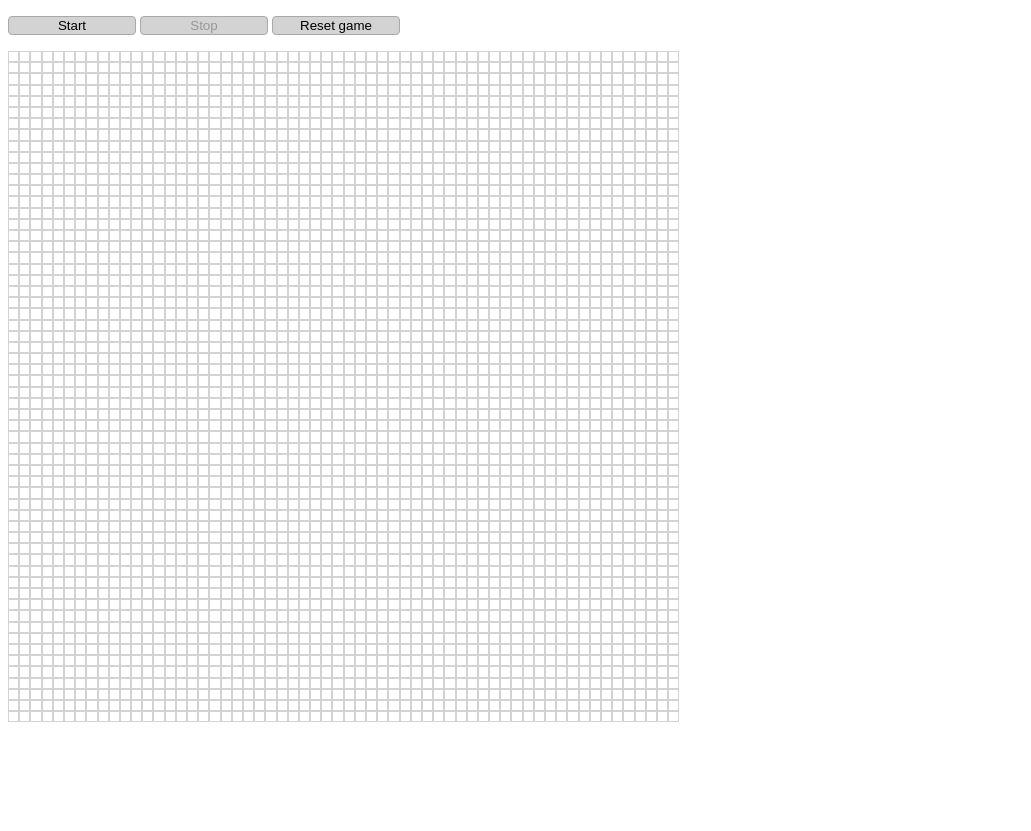
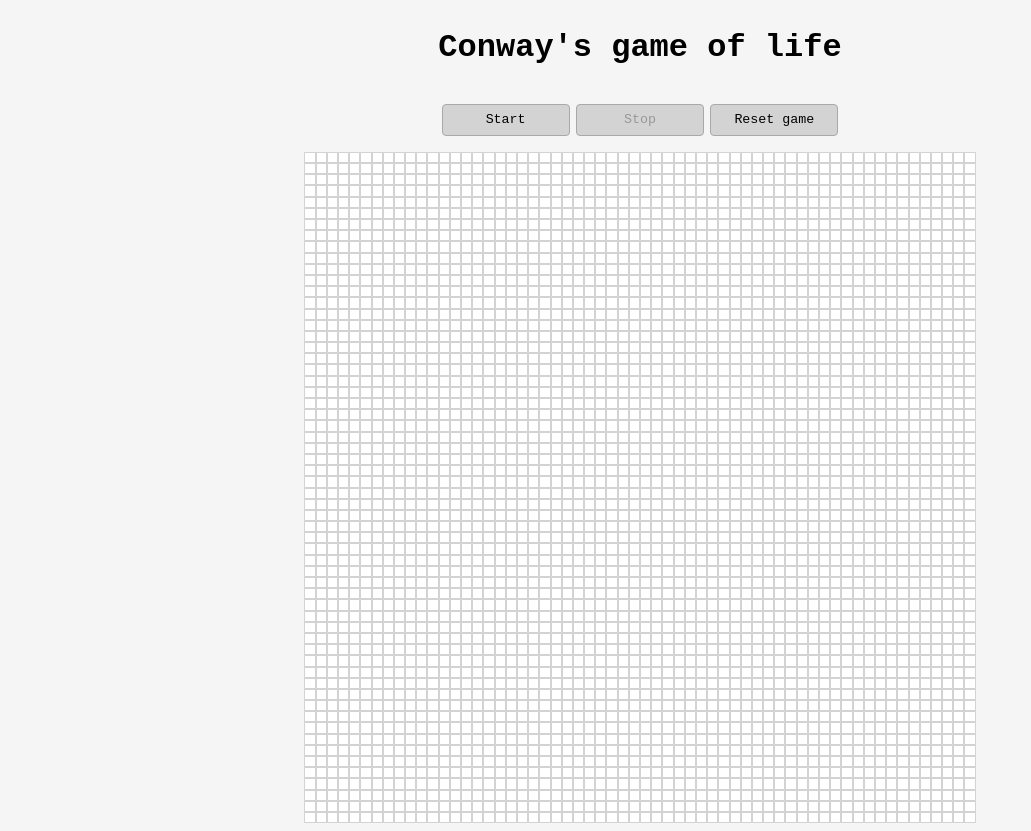
Before and after one commit to kamilpitula/game-of-life-vannilla, a website built with Vite: page game-of-life-vannilla/index.html in a window 1280 px wide. Shown: the whole page, without its empty margins (0-1031 px from the left). Before the commit the page ends 800 px from the top, so only its background shows below. Built offline with nearby package versions, Linux system fonts and the light colour scheme.

Commit message:
improve styling

```diff
--- a/game-of-life-vannilla/index.html
+++ b/game-of-life-vannilla/index.html
@@ -8,11 +8,18 @@
     <link rel="stylesheet" src="./style.css" />
   </head>
   <body>
-    <div id="controls">
-      <button id="startBtn">Start</button>
-      <button id="stopBtn">Stop</button>
-      <button id="resetBtn">Reset game</button>
-    </div>
-    <div id="board"></div>
+    <header id="banner">
+      <h1>Conway's game of life</h1>
+    </header>
+    <main>
+      <header id="controls">
+        <button id="startBtn">Start</button>
+        <button id="stopBtn">Stop</button>
+        <button id="resetBtn">Reset game</button>
+      </header>
+      <section id="game">
+        <div id="board"></div>
+      </section>
+    </main>
   </body>
 </html>
--- a/game-of-life-vannilla/style.css
+++ b/game-of-life-vannilla/style.css
@@ -1,21 +1,36 @@
 * {
   box-sizing: border-box;
+  background-color: whitesmoke;
+  font-family: 'Courier New', Courier, monospace;
+}
+#banner{
+  display: flex;
+  justify-content: center;
+}
+
+#game {
+  display: flex;
+  justify-content: center;
 }
 
 #controls {
   margin-top: 1rem;
   margin-bottom: 1rem;
+  display: flex;
+  justify-content: center;
 }
 
-#controls button{
+#controls button {
   background-color: lightgrey;
   border: none;
   width: 8rem;
+  height: 2rem;
   border: 1px solid darkgray;
   border-radius: 4px;
+  margin: 0 0.2rem 0 0.2rem;
 }
 
-#controls button:hover{
+#controls button:hover {
   background-color: darkgray;
 }
 
@@ -37,7 +52,7 @@
 }
 
 .cell__button--alive {
-  background-color: black;
+  background-color: darkgray;
 }
 
 .cell__button--alive:hover {
```
Lines whose indentation alone changed are shown as unchanged.
